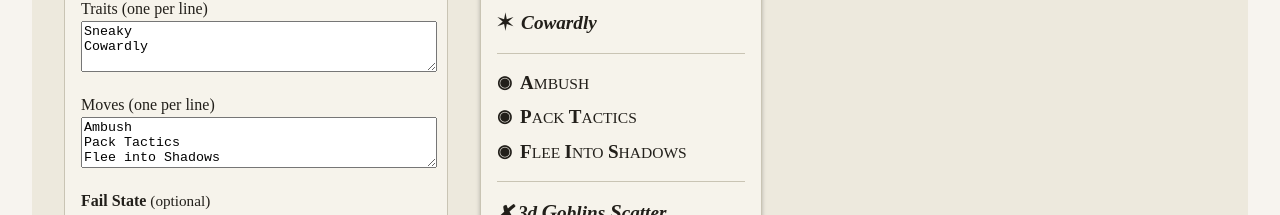
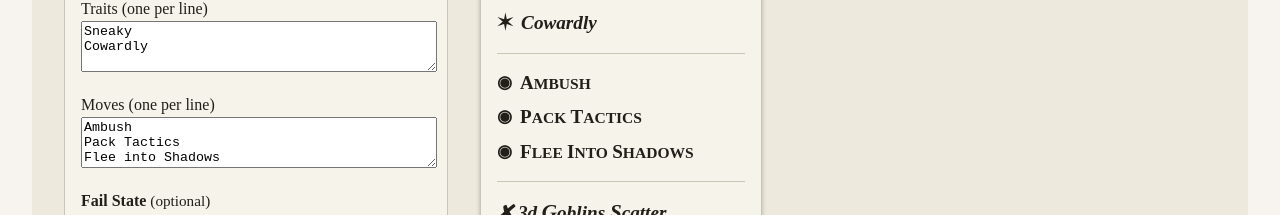
Before and after one commit to mvillaronga/grimwild-tools, a React (Vite) app: page / in a window 1280 px wide. Shown: the part 325-540 px from the top of the page. Built offline with nearby package versions, Linux system fonts and the light colour scheme.

Commit message:
refactor: adjust font-weight for moves bullet list items

```diff
--- a/src/components/common/MovesBulletList.css
+++ b/src/components/common/MovesBulletList.css
@@ -10,6 +10,7 @@
   margin-bottom: 0.5rem;
   text-transform: uppercase; /* Ensure all letters are capitalized */
   font-size: 0.9em; /* Make the font size smaller */
+  font-weight: bold; /* Make the text heavier */
 }
 
 .move-icon {
@@ -20,7 +21,6 @@
 
 .initcap {
   font-size: 1.1em; /* Slightly smaller for the first letter */
-  font-weight: bold;
 }
 
 .move-rest {
```
